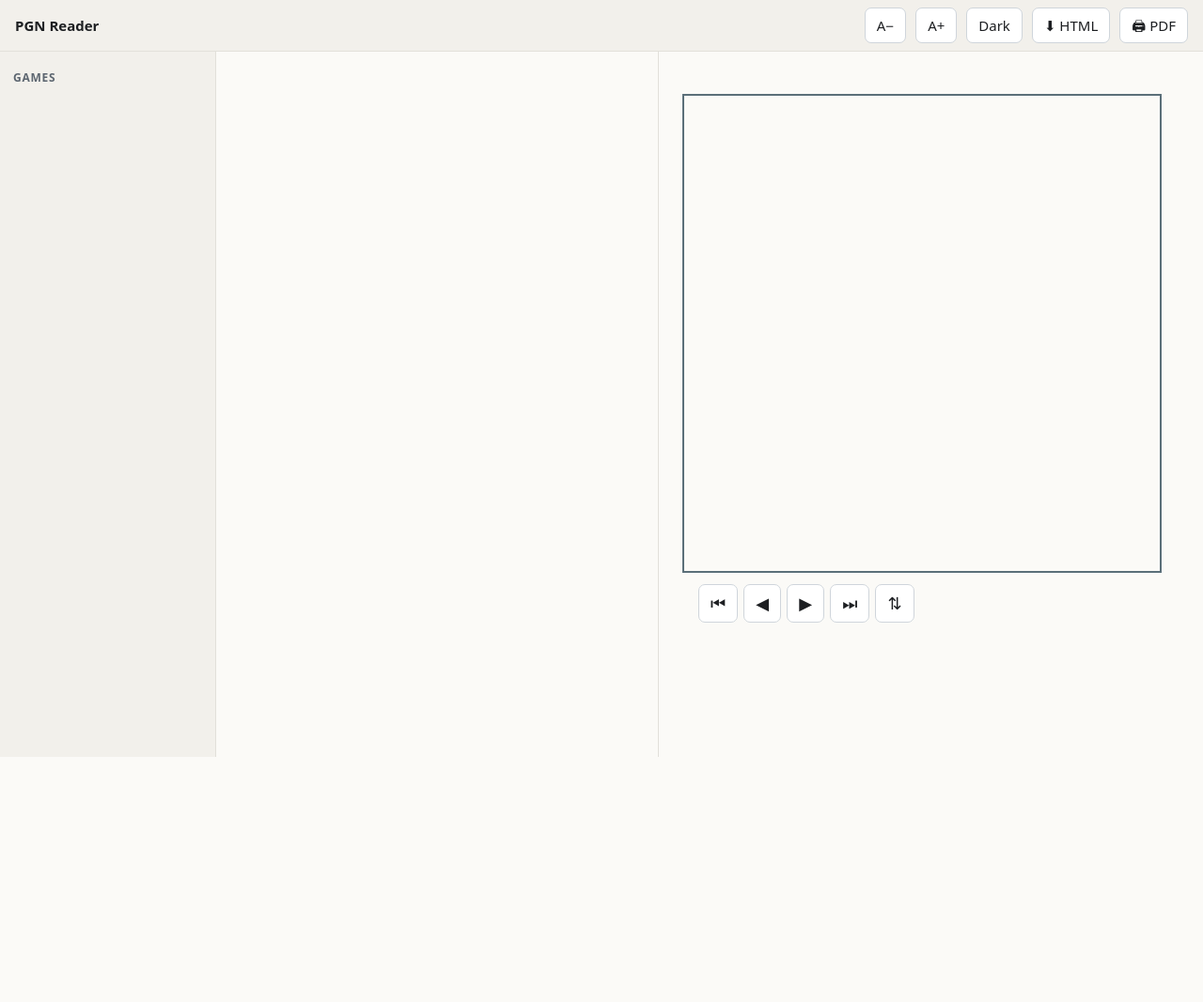
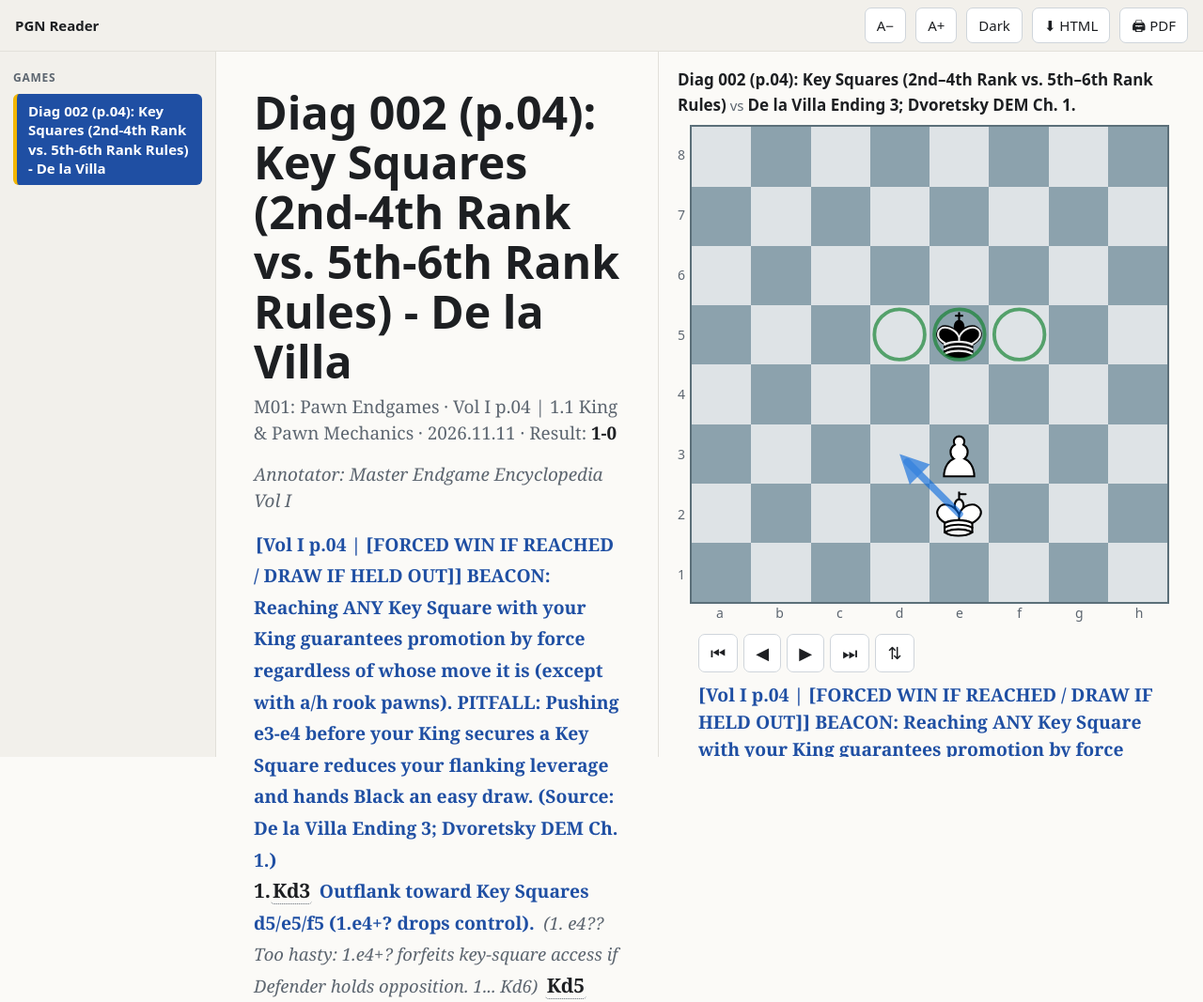
Before and after one commit to DatWins/chesspgn_reader, a plain HTML site: page index.html in a window 1280 px wide. Shown: the top 1067 px of the page at 94% size. Before the commit the page ends 806 px from the top, so only its background shows below. Drawn offline with Linux system fonts and the light colour scheme.

Commit message:
Use actual Lichess study PGN and fix crash from stray duplicate
- Replace simplified PGN with full Lichess study headers (Site,
  Annotator, ChapterName, etc.)
- Remove duplicate PGN text that was outside the template literal
  (this was causing the JavaScript syntax error / site crash)
- Correct FEN: Black King on e5, not e7
- Title priority: ChapterName/StudyName first (better for studies)
- Filter out ECO/Opening "?" placeholder values
- Show Site and Annotator in sub-header

Co-Authored-By: Claude Opus 4.6 <noreply@anthropic.com>
Claude-Session: https://claude.ai/code/session_01CpQb8uzYn94ABdDZbEu3Mi

```diff
--- a/index.html
+++ b/index.html
@@ -284,19 +284,25 @@ var Chess = function(fen) {
 
 /* ── PGN text – paste your games here ── */
 const PGN_TEXT = `
-[Event "Pawn Endgames"]
-[White "Key Squares"]
-[Orientation "white"]
-[FEN "8/4k3/8/8/8/4P3/4K3/8 w - - 0 1"]
-
-{ Reaching ANY Key Square with your King guarantees promotion by force regardless of whose move it is (except with a/h rook pawns). PITFALL: Pushing e3-e4 before your King secures a Key Square reduces your flanking leverage and hands Black an easy draw.} { [%csl Gd5,Ge5,Gf5][%cal Be2d3] } 1. Kd3! { Outflank toward Key Squares d5/e5/f5 (1.e4+? drops control). } (1. e4?? { Too hasty: 1.e4+? forfeits key-square access if Defender holds opposition. } 1... Kd6) 1... Kd5 (1... Kf5 2. Kd4 Ke6 3. Ke4! { Direct opposition secures e5/f5/d5 winning transition. }) 2. e4+! Ke5 3. Ke3! { White seizes direct opposition with Black to move -> Key Square reached! } 3... Ke6 4. Kd4 Kd6 5. e5+! Ke6 6. Ke4 { 1-0 White wins. } 1-0
-`;
-
-[Event "Pawn Endgames"]
-[White "Key Squares"]
+[Event "M01: Pawn Endgames"]
+[Site "Vol I p.04 | 1.1 King & Pawn Mechanics"]
+[Date "2026.11.11"]
+[Round "2"]
+[White "Diag 002 (p.04): Key Squares (2nd–4th Rank vs. 5th–6th Rank Rules)"]
+[Black "De la Villa Ending 3; Dvoretsky DEM Ch. 1."]
+[Result "1-0"]
+[Annotator "Master Endgame Encyclopedia Vol I"]
+[Variant "Standard"]
+[ECO "?"]
+[Opening "?"]
+[StudyName "Master Endgame - Part 1: Pawns, Knights & Bishops"]
+[ChapterName "Diag 002 (p.04): Key Squares (2nd-4th Rank vs. 5th-6th Rank Rules) - De la Villa"]
+[FEN "8/8/8/4k3/8/4P3/4K3/8 w - - 0 1"]
+[SetUp "1"]
 [Orientation "white"]
 
-{ Reaching ANY Key Square with your King guarantees promotion by force regardless of whose move it is (except with a/h rook pawns). PITFALL: Pushing e3-e4 before your King secures a Key Square reduces your flanking leverage and hands Black an easy draw.} { [%csl Gd5,Ge5,Gf5][%cal Be2d3] } 1. Kd3! { Outflank toward Key Squares d5/e5/f5 (1.e4+? drops control). } (1. e4?? { Too hasty: 1.e4+? forfeits key-square access if Defender holds opposition. } 1... Kd6) 1... Kd5 (1... Kf5 2. Kd4 Ke6 3. Ke4! { Direct opposition secures e5/f5/d5 winning transition. }) 2. e4+! Ke5 3. Ke3! { White seizes direct opposition with Black to move -> Key Square reached! } 3... Ke6 4. Kd4 Kd6 5. e5+! Ke6 6. Ke4 { 1-0 White wins. } 1-0
+{ [Vol I p.04 | [FORCED WIN IF REACHED / DRAW IF HELD OUT]] BEACON: Reaching ANY Key Square with your King guarantees promotion by force regardless of whose move it is (except with a/h rook pawns). PITFALL: Pushing e3-e4 before your King secures a Key Square reduces your flanking leverage and hands Black an easy draw. (Source: De la Villa Ending 3; Dvoretsky DEM Ch. 1.) } { [%csl Gd5,Ge5,Gf5][%cal Be2d3] } 1. Kd3! { Outflank toward Key Squares d5/e5/f5 (1.e4+? drops control). } (1. e4?? { Too hasty: 1.e4+? forfeits key-square access if Defender holds opposition. } 1... Kd6) 1... Kd5 (1... Kf5 2. Kd4 Ke6 3. Ke4! { Direct opposition secures e5/f5/d5 winning transition. }) 2. e4+! Ke5 3. Ke3! { White seizes direct opposition with Black to move -> Key Square reached! } 3... Ke6 4. Kd4 Kd6 5. e5+! Ke6 6. Ke4 { 1-0 White wins. } 1-0
+`;
 
 
 /* ── Parse PGN into GAMES array ── */
@@ -482,10 +488,12 @@ function buildGameData(pgn) {
     white: pgn.headers.White || pgn.headers.Event || 'White',
     black: pgn.headers.Black || '',
     event: pgn.headers.Event || '',
+    site: pgn.headers.Site || '',
     date: pgn.headers.Date || '',
     eco: pgn.headers.ECO || '',
     opening: pgn.headers.Opening || '',
     result: pgn.headers.Result || '*',
+    annotator: pgn.headers.Annotator || '',
     orientation: (pgn.headers.Orientation || 'white').toLowerCase(),
     studyName: pgn.headers.StudyName || '',
     chapterName: pgn.headers.ChapterName || '',
@@ -646,16 +654,18 @@ function renderGame(g) {
   let html = '';
 
   // header
-  if (g.eco || g.opening) {
-    html += '<div class="kicker">' + (g.eco ? g.eco + ' ' : '') + g.opening + '</div>';
+  const ecoVal = (g.eco && g.eco !== '?') ? g.eco : '';
+  const openVal = (g.opening && g.opening !== '?') ? g.opening : '';
+  if (ecoVal || openVal) {
+    html += '<div class="kicker">' + (ecoVal ? ecoVal + ' ' : '') + openVal + '</div>';
   }
 
-  // Title: use player names if available, otherwise study/chapter name
+  // Title: prefer study/chapter name, then player names, then event
   let title = '';
-  if (g.white && g.black) {
+  if (g.chapterName || g.studyName) {
+    title = g.chapterName || g.studyName;
+  } else if (g.white && g.black) {
     title = g.white + ' vs ' + g.black;
-  } else if (g.studyName || g.chapterName) {
-    title = g.chapterName || g.studyName;
   } else {
     title = g.white || g.event || 'Game';
   }
@@ -664,9 +674,11 @@ function renderGame(g) {
   // Sub-header
   const parts = [];
   if (g.event) parts.push(g.event);
+  if (g.site) parts.push(g.site);
   if (g.date) parts.push(g.date);
   if (g.result && g.result !== '*') parts.push('Result: <b>' + g.result + '</b>');
   if (parts.length) html += '<p class="gamehead">' + parts.join(' &middot; ') + '</p>';
+  if (g.annotator) html += '<p class="gamehead" style="font-style:italic">Annotator: ' + g.annotator + '</p>';
 
   // Starting position comment
   if (positions[0].comment) {
@@ -777,10 +789,12 @@ document.getElementById('dlPrint').onclick = function() {
     const a = document.createElement('a');
     a.dataset.g = idx;
     a.onclick = function() { loadGame(idx); };
-    if (g.white && g.black) {
+    if (g.chapterName || g.studyName) {
+      a.textContent = g.chapterName || g.studyName;
+    } else if (g.white && g.black) {
       a.textContent = g.white + ' – ' + g.black;
     } else {
-      a.textContent = g.chapterName || g.event || 'Game ' + (idx + 1);
+      a.textContent = g.event || 'Game ' + (idx + 1);
     }
     if (idx === 0) a.className = 'on';
     toc.appendChild(a);
```
